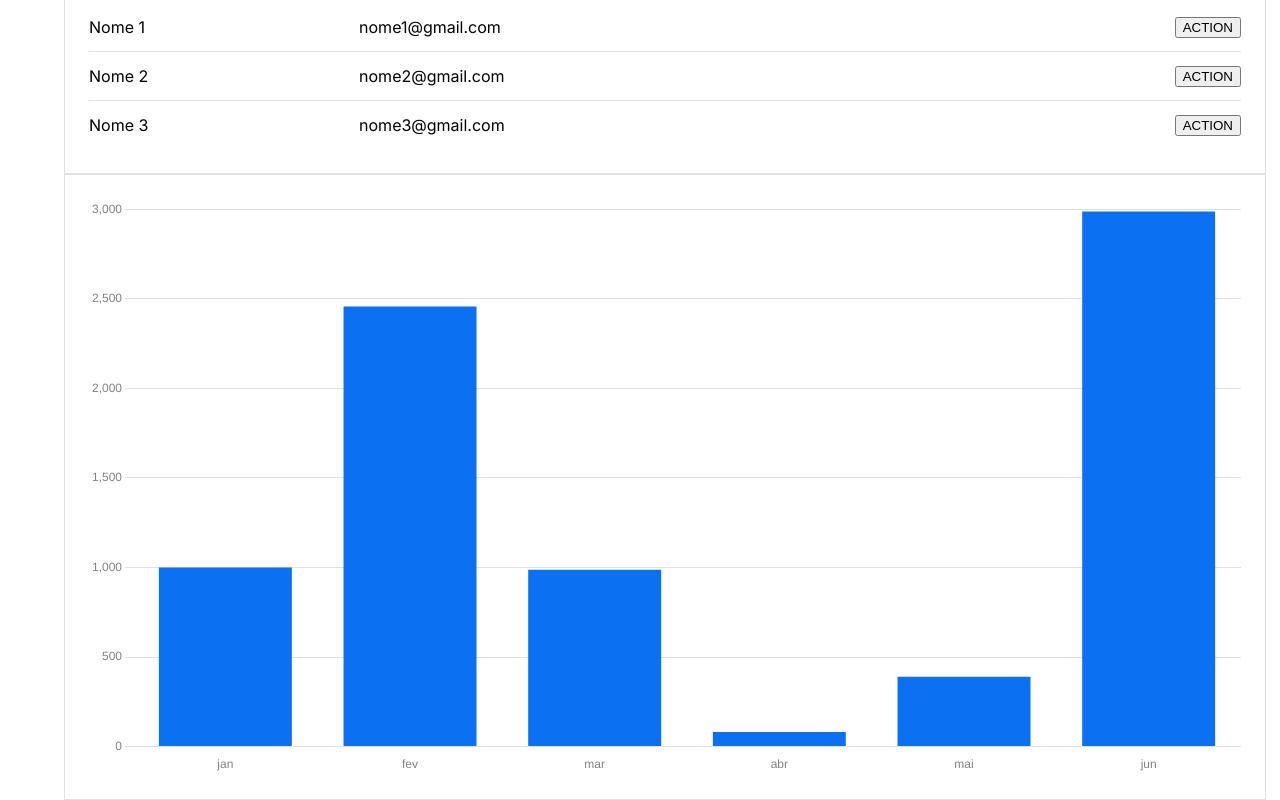
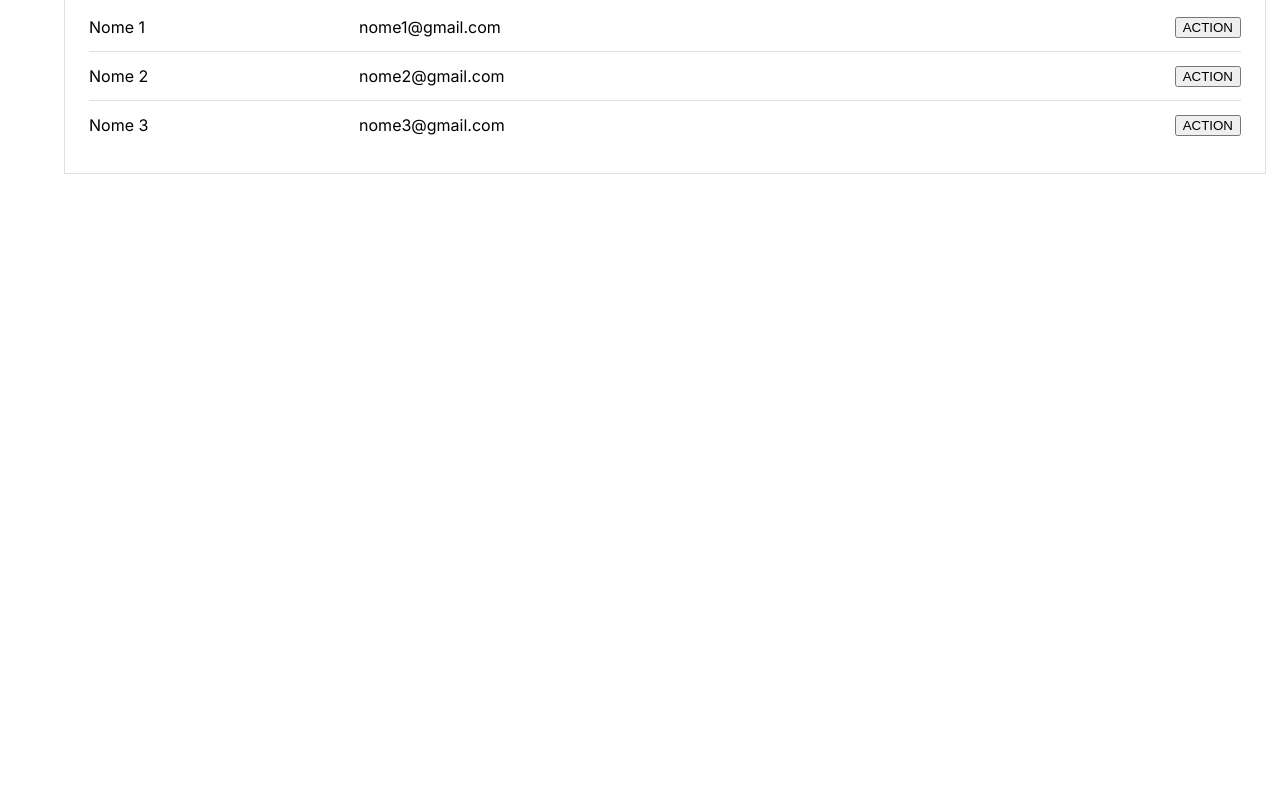
Before and after one commit to rodrigomouratavares/tavares-dashboard-financeirofacil, a React (Vite) app: page /home in a window 1280 px wide. Shown: the part 438-1238 px from the top of the page. After the commit the page ends 800 px from the top, so only its background shows below. Built offline with nearby package versions, Linux system fonts and the light colour scheme.

Commit message:
Revert "feat/chart-component"

```diff
--- a/package.json
+++ b/package.json
@@ -23,11 +23,11 @@
     "@types/js-cookie": "^3.0.6",
     "@types/styled-components": "^5.1.34",
     "axios": "^1.7.2",
-    "chart.js": "^4.5.0",
+    "chart.js": "^4.4.3",
     "js-cookie": "^3.0.5",
     "jwt-decode": "^4.0.0",
     "react": "^18.2.0",
-    "react-chartjs-2": "^5.3.0",
+    "react-chartjs-2": "^5.2.0",
     "react-dom": "^18.2.0",
     "react-redux": "^9.1.2",
     "react-router-dom": "^6.23.1",
--- a/src/components/CustomChart.tsx
+++ /dev/null
@@ -1,81 +0,0 @@
-import { useTheme } from 'styled-components'
-import {
-  Chart as ChartJS,
-  CategoryScale,
-  LinearScale,
-  BarElement,
-  PointElement,
-  LineElement,
-  Title,
-  Tooltip,
-  Legend,
-} from 'chart.js'
-import { Line } from 'react-chartjs-2'
-import { Bar } from 'react-chartjs-2'
-import { CustomChartProps } from '@/types'
-
-ChartJS.register(
-  CategoryScale,
-  LinearScale,
-  BarElement,
-  PointElement,
-  LineElement,
-  Title,
-  Tooltip,
-  Legend
-)
-
-function CustomChart(props: CustomChartProps) {
-  const { data, labels, type } = props
-  const theme = useTheme()
-  const options = {
-    responsive: true,
-    scaleShowVerticalLines: false,
-    scales: {
-      x: {
-        border: {
-          display: false,
-        },
-        grid: {
-          display: false,
-        },
-        ticks: {
-          color: theme.typographies.subtitle,
-        },
-      },
-      y: {
-        border: {
-          display: false,
-        },
-        grid: {
-          color: theme.appDefaultStroke,
-        },
-        ticks: {
-          color: theme.typographies.subtitle,
-        },
-      },
-    },
-    plugins: {
-      legend: {
-        display: false,
-      },
-    },
-  }
-  const chartData = {
-    labels,
-    datasets: [
-      {
-        data: data,
-        borderColor: 'rgb(12, 112, 242)',
-        backgroundColor: 'rgba(12, 112, 242, 1)',
-      },
-    ],
-  }
-  return type === 'bar' ? (
-    <Bar options={options} data={chartData} />
-  ) : (
-    <Line options={options} data={chartData} />
-  )
-}
-
-export default CustomChart
--- a/src/components/index.ts
+++ b/src/components/index.ts
@@ -1,5 +1,4 @@
 export { default as AvatarList } from './AvatarList'
-export { default as CustomChart } from './CustomChart'
 export { default as CustomTable } from './CustomTable'
 export { default as FormComponent } from './FormComponent' //procurar entender por que dessa forma
 export { default as Header } from './Header'
--- a/src/pages/Home.tsx
+++ b/src/pages/Home.tsx
@@ -1,10 +1,4 @@
-import {
-  AvatarList,
-  CardComponent,
-  CustomChart,
-  CustomTable,
-  Header,
-} from '@/components'
+import { AvatarList, CardComponent, CustomTable, Header } from '@/components'
 import { Container } from '@mui/material'
 import { currencyConverter } from '@/utils'
 function Home() {
@@ -61,13 +55,6 @@ function Home() {
             rows={mockTableData.rows}
           />
         </CardComponent>
-        <CardComponent>
-          <CustomChart
-            labels={['jan', 'fev', 'mar', 'abr', 'mai', 'jun']}
-            data={[1000.12, 2456.56, 987, 82, 390.2, 2987.02]}
-            type="bar"
-          />
-        </CardComponent>
       </Container>
     </>
   )
--- a/src/types/customChart.d.ts
+++ /dev/null
@@ -1,5 +0,0 @@
-export interface CustomChartProps {
-  labels: string[]
-  data: number[]
-  type: 'line' | 'bar'
-}
--- a/src/types/index.ts
+++ b/src/types/index.ts
@@ -1,5 +1,4 @@
 export * from './avatarsList'
-export * from './customChart'
 export * from './customTable'
 export * from './theme'
 export * from './typographies'
```
Also changed, not shown: 1 other file (tests, documents, lock files or other folders).
